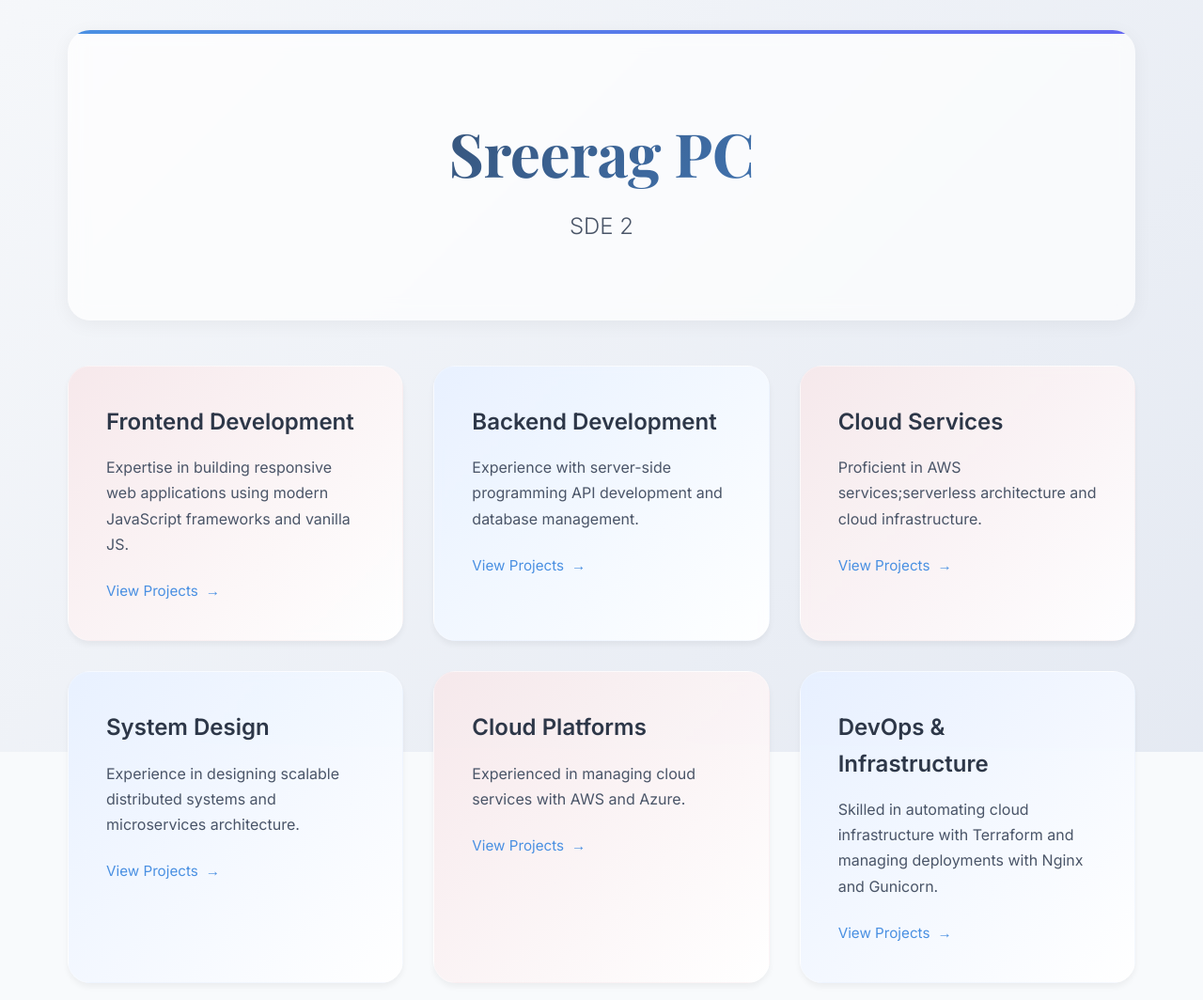
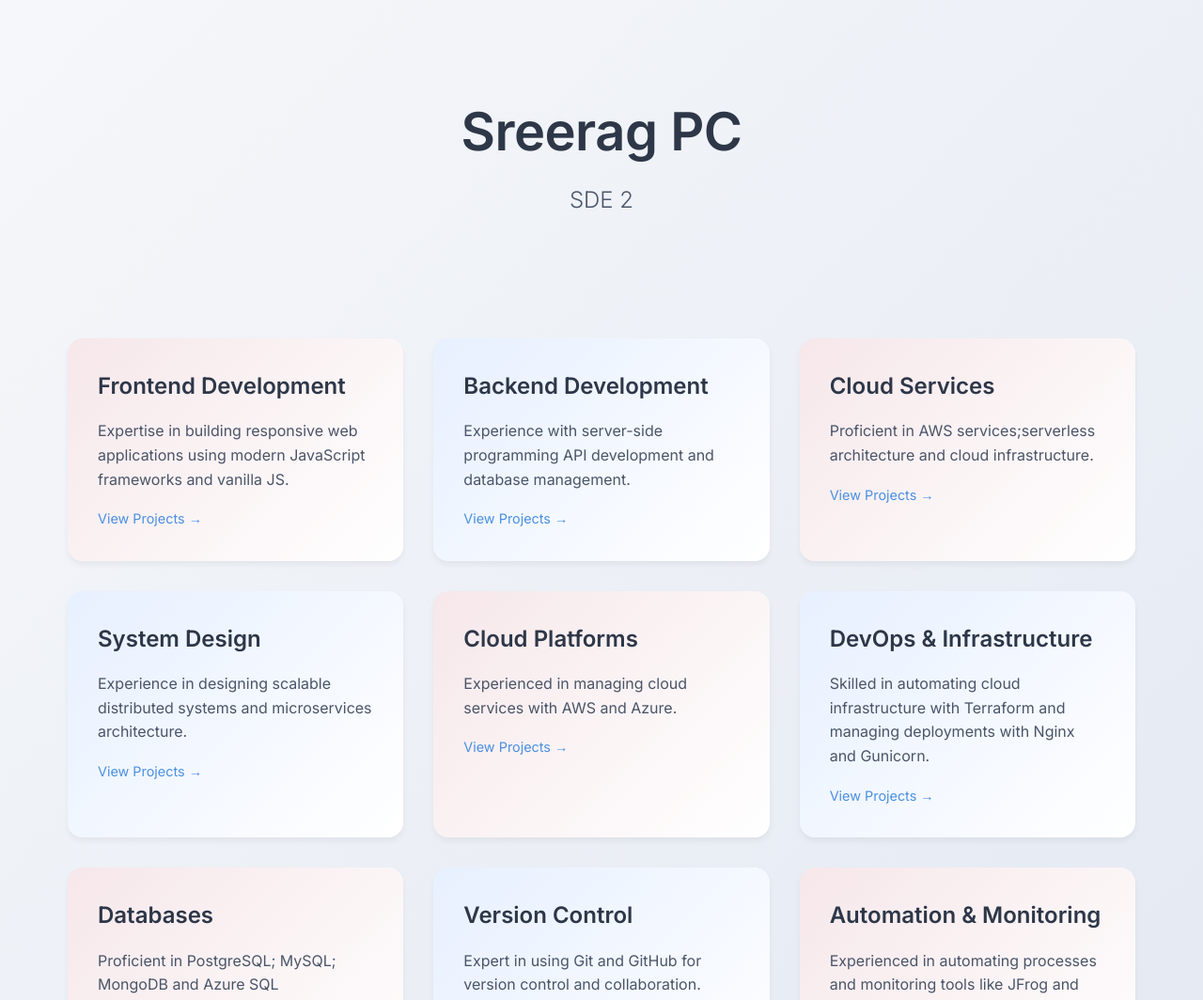
Before and after one commit to sreeragpc/personal-skills-web, a plain HTML site: page index.html in a window 1280 px wide. Shown: the top 1064 px of the page at 94% size. Drawn offline with nearby package versions, Linux system fonts and the light colour scheme.

Commit message:
Update index.html

```diff
--- a/index.html
+++ b/index.html
@@ -3,16 +3,15 @@
 <head>
     <meta charset="UTF-8">
     <meta name="viewport" content="width=device-width, initial-scale=1.0">
-    <title>Sreerag PC | Portfolio</title>
+    <title>Your Portfolio</title>
     <link rel="preconnect" href="https://fonts.googleapis.com">
     <link rel="preconnect" href="https://fonts.gstatic.com" crossorigin>
-    <link href="https://fonts.googleapis.com/css2?family=Inter:wght@300;400;600;700&family=Playfair+Display:wght@700&display=swap" rel="stylesheet">
+    <link href="https://fonts.googleapis.com/css2?family=Inter:wght@300;400;600&display=swap" rel="stylesheet">
     <style>
         :root {
-            --primary-gradient: linear-gradient(135deg, rgba(245, 247, 250, 0.97) 0%, rgba(228, 233, 242, 0.97) 100%);
-            --tile-gradient-1: linear-gradient(135deg, rgba(246, 231, 234, 0.95) 0%, rgba(255, 255, 255, 0.95) 100%);
-            --tile-gradient-2: linear-gradient(135deg, rgba(231, 240, 255, 0.95) 0%, rgba(255, 255, 255, 0.95) 100%);
-            --accent-color: #4a90e2;
+            --primary-gradient: linear-gradient(135deg, #f5f7fa 0%, #e4e9f2 100%);
+            --tile-gradient-1: linear-gradient(135deg, #f6e7ea 0%, #fff 100%);
+            --tile-gradient-2: linear-gradient(135deg, #e7f0ff 0%, #fff 100%);
             --text-primary: #2d3748;
             --text-secondary: #4a5568;
         }
@@ -27,112 +26,47 @@
             font-family: 'Inter', sans-serif;
             line-height: 1.6;
             color: var(--text-primary);
+            background: var(--primary-gradient);
             min-height: 100vh;
-            position: relative;
-            overflow-x: hidden;
-            background-color: #f8fafc;
-        }
-
-        .background-portrait {
-            position: fixed;
-            top: 0;
-            right: 0;
-            width: auto;
-            height: 100vh;
-            opacity: 0.12;
-            z-index: -1;
-            object-fit: cover;
-            pointer-events: none;
-        }
-
-        .background-overlay {
-            position: fixed;
-            top: 0;
-            left: 0;
-            right: 0;
-            bottom: 0;
-            background: var(--primary-gradient);
-            z-index: -1;
         }
 
         .container {
             max-width: 1200px;
             margin: 0 auto;
             padding: 2rem;
-            position: relative;
         }
 
         header {
             text-align: center;
-            padding: 5rem 0;
-            background: rgba(255, 255, 255, 0.7);
-            backdrop-filter: blur(10px);
-            border-radius: 1.5rem;
-            margin-bottom: 3rem;
-            box-shadow: 0 4px 20px rgba(0, 0, 0, 0.05);
-            position: relative;
-            overflow: hidden;
-        }
-
-        header::before {
-            content: '';
-            position: absolute;
-            top: 0;
-            left: 0;
-            right: 0;
-            height: 4px;
-            background: linear-gradient(90deg, var(--accent-color), #6366f1);
+            padding: 4rem 0;
         }
 
         .name {
-            font-family: 'Playfair Display', serif;
-            font-size: 4rem;
-            font-weight: 700;
+            font-size: 3.5rem;
+            font-weight: 600;
             margin-bottom: 0.5rem;
             letter-spacing: -0.5px;
-            background: linear-gradient(135deg, var(--text-primary), var(--accent-color));
-            -webkit-background-clip: text;
-            -webkit-text-fill-color: transparent;
-            animation: fadeIn 0.8s ease-out;
         }
 
         .title {
             font-size: 1.5rem;
             color: var(--text-secondary);
             font-weight: 300;
-            animation: slideUp 0.8s ease-out;
         }
 
         .skills-grid {
             display: grid;
             grid-template-columns: repeat(auto-fit, minmax(300px, 1fr));
             gap: 2rem;
-            margin-top: 2rem;
-            animation: fadeIn 1s ease-out;
+            margin-top: 4rem;
         }
 
         .skill-tile {
             background: var(--tile-gradient-1);
-            padding: 2.5rem;
-            border-radius: 1.5rem;
+            padding: 2rem;
+            border-radius: 1rem;
             box-shadow: 0 4px 6px rgba(0, 0, 0, 0.05);
-            transition: all 0.3s ease;
-            backdrop-filter: blur(5px);
-            border: 1px solid rgba(255, 255, 255, 0.2);
-            position: relative;
-            overflow: hidden;
-        }
-
-        .skill-tile::before {
-            content: '';
-            position: absolute;
-            top: 0;
-            left: 0;
-            right: 0;
-            height: 3px;
-            background: linear-gradient(90deg, var(--accent-color), transparent);
-            opacity: 0;
-            transition: opacity 0.3s ease;
+            transition: transform 0.2s ease, box-shadow 0.2s ease;
         }
 
         .skill-tile:nth-child(even) {
@@ -140,71 +74,34 @@
         }
 
         .skill-tile:hover {
-            transform: translateY(-5px) scale(1.02);
-            box-shadow: 0 12px 24px rgba(0, 0, 0, 0.1);
-        }
-
-        .skill-tile:hover::before {
-            opacity: 1;
+            transform: translateY(-5px);
+            box-shadow: 0 6px 12px rgba(0, 0, 0, 0.1);
         }
 
         .skill-name {
             font-size: 1.5rem;
             font-weight: 600;
             margin-bottom: 1rem;
-            color: var(--text-primary);
         }
 
         .skill-description {
             color: var(--text-secondary);
             font-size: 1rem;
-            line-height: 1.7;
         }
 
         .skill-links {
-            margin-top: 1.5rem;
-            display: flex;
-            align-items: center;
+            margin-top: 1rem;
         }
 
         .skill-links a {
-            color: var(--accent-color);
+            color: #4a90e2;
             text-decoration: none;
-            font-size: 0.95rem;
-            font-weight: 500;
-            display: flex;
-            align-items: center;
-            transition: all 0.2s ease;
+            margin-right: 1rem;
+            font-size: 0.9rem;
         }
 
         .skill-links a:hover {
-            transform: translateX(5px);
-        }
-
-        .skill-links a::after {
-            content: '→';
-            margin-left: 0.5rem;
-            transition: transform 0.2s ease;
-        }
-
-        .skill-links a:hover::after {
-            transform: translateX(3px);
-        }
-
-        @keyframes fadeIn {
-            from { opacity: 0; }
-            to { opacity: 1; }
-        }
-
-        @keyframes slideUp {
-            from {
-                opacity: 0;
-                transform: translateY(20px);
-            }
-            to {
-                opacity: 1;
-                transform: translateY(0);
-            }
+            text-decoration: underline;
         }
 
         @media (max-width: 768px) {
@@ -213,7 +110,7 @@
             }
 
             .name {
-                font-size: 3rem;
+                font-size: 2.5rem;
             }
 
             .title {
@@ -223,24 +120,10 @@
             .skills-grid {
                 grid-template-columns: 1fr;
             }
-
-            .background-portrait {
-                height: 100vh;
-                width: 100%;
-                object-fit: cover;
-                opacity: 0.08;
-            }
-
-            header {
-                padding: 3rem 1rem;
-            }
         }
     </style>
 </head>
 <body>
-    <img src="portrait.svg" alt="Background Portrait" class="background-portrait">
-    <div class="background-overlay"></div>
-
     <div class="container">
         <header>
             <h1 class="name">Sreerag PC</h1>
@@ -248,11 +131,14 @@
         </header>
 
         <main>
-            <div class="skills-grid" id="skills-container"></div>
+            <div class="skills-grid" id="skills-container">
+                <!-- Skills will be populated here by JavaScript -->
+            </div>
         </main>
     </div>
 
     <script>
+        // This will fetch and parse the skills data from a CSV file
         async function loadSkills() {
             try {
                 const response = await fetch('skills.csv');
@@ -261,26 +147,22 @@
                 displaySkills(skills);
             } catch (error) {
                 console.error('Error loading skills:', error);
+                // Fallback data in case CSV loading fails
                 const fallbackSkills = [
                     {
                         name: 'Frontend Development',
-                        description: 'Building exceptional user experiences with modern JavaScript frameworks, responsive design, and performance optimization techniques.',
+                        description: 'Expertise in building responsive web applications using modern JavaScript frameworks and vanilla JS.',
                         links: 'https://github.com/yourusername/frontend-project'
                     },
                     {
                         name: 'Backend Development',
-                        description: 'Architecting robust server-side solutions with scalable APIs, microservices, and efficient database management systems.',
+                        description: 'Experience with server-side programming, API development, and database management.',
                         links: 'https://github.com/yourusername/backend-project'
                     },
                     {
-                        name: 'Cloud Architecture',
-                        description: 'Designing and implementing cloud-native solutions using AWS services, containerization, and serverless architectures.',
+                        name: 'Cloud Services',
+                        description: 'Proficient in AWS services, serverless architecture, and cloud infrastructure.',
                         links: 'https://github.com/yourusername/cloud-project'
-                    },
-                    {
-                        name: 'System Design',
-                        description: 'Creating scalable, reliable, and efficient distributed systems with focus on performance and maintainability.',
-                        links: 'https://github.com/yourusername/system-design-project'
                     }
                 ];
                 displaySkills(fallbackSkills);
@@ -312,12 +194,13 @@
                     <h3 class="skill-name">${skill.name}</h3>
                     <p class="skill-description">${skill.description}</p>
                     <div class="skill-links">
-                        <a href="${skill.links}" target="_blank">View Projects</a>
+                        <a href="${skill.links}" target="_blank">View Projects →</a>
                     </div>
                 </div>
             `).join('');
         }
 
+        // Load skills when the page loads
         window.addEventListener('load', loadSkills);
     </script>
 </body>
```
